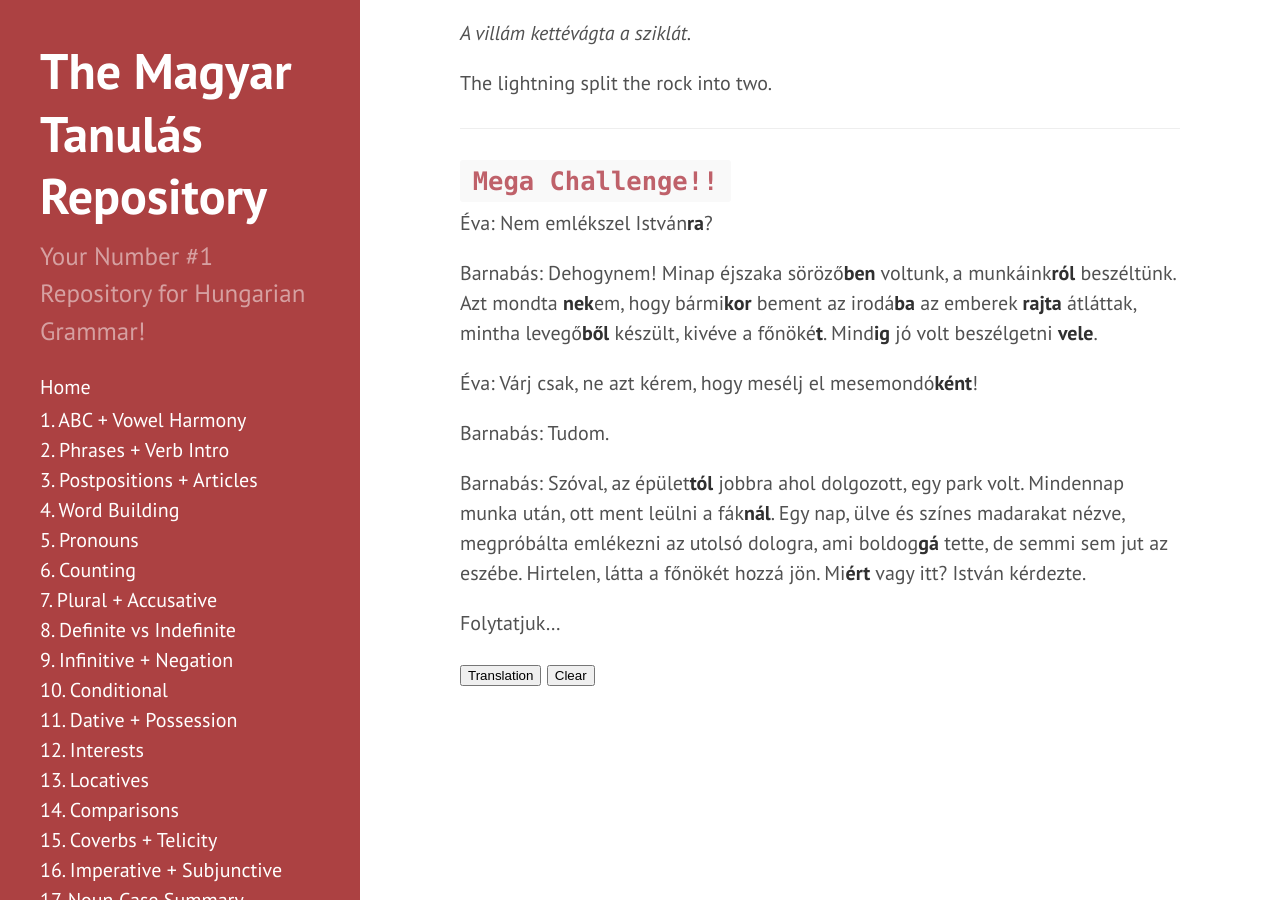
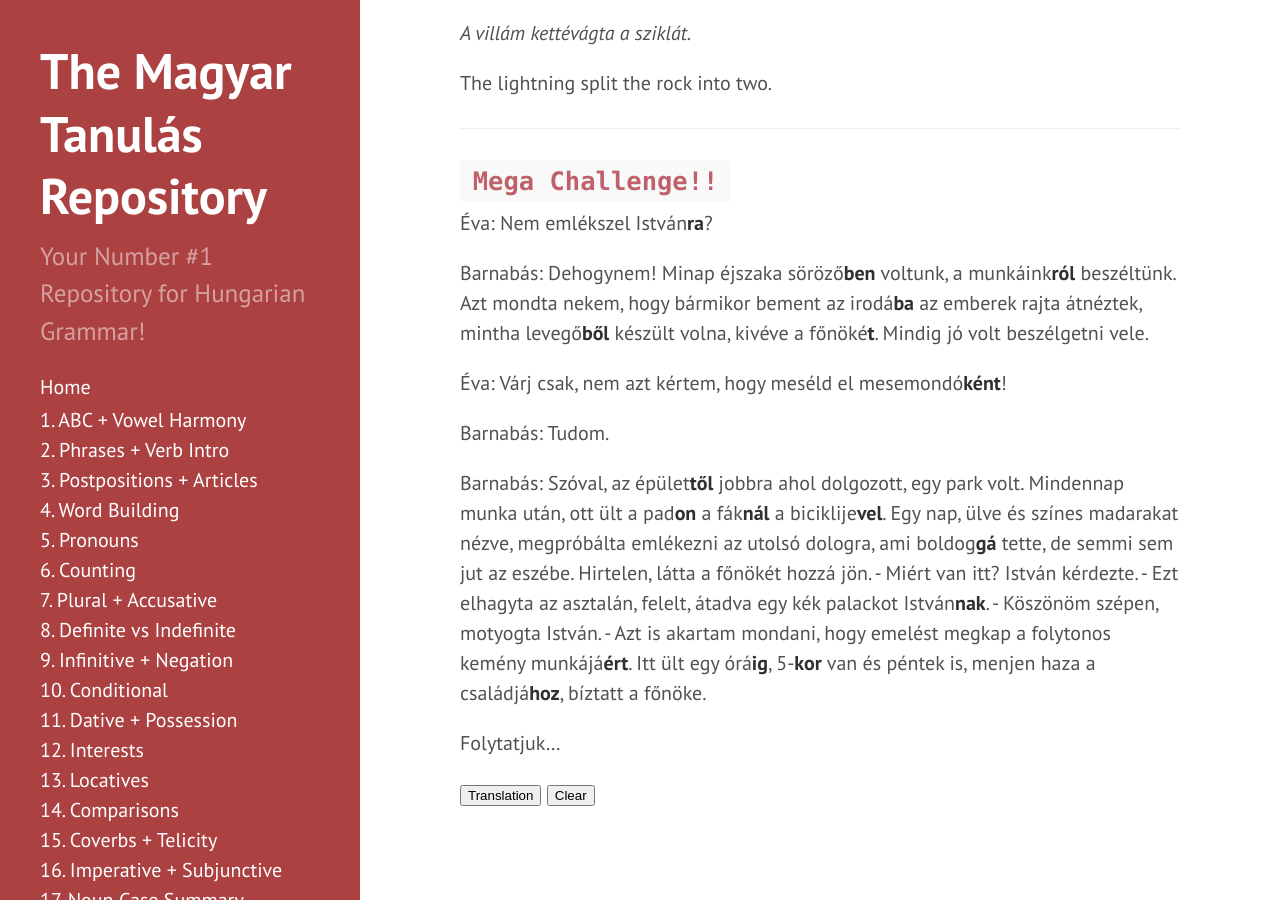
Before and after one commit to Magyartanulas/magyartanulas.github.io, a Jekyll site: the page built from noun_case_summary.md, in a window 1280 px wide and 900 px high, scrolled down 4963 px. Built offline with Jekyll 4.4.1, drawn with Linux system fonts in a browser that asks for light colours; Markdown is read by kramdown in place of the engine named in the settings.

Commit message:
Update noun_case_summary.md

```diff
--- a/noun_case_summary.md
+++ b/noun_case_summary.md
@@ -168,13 +168,16 @@ function clearAll() {
 
 Éva: Nem emlékszel István**ra**?
 
-Barnabás: Dehogynem! Minap éjszaka söröző**ben** voltunk, a munkáink**ról** beszéltünk. Azt mondta **nek**em, hogy bármi**kor** bement az irodá**ba** az emberek **rajta** átláttak, mintha levegő**ből** készült, kivéve a főnöké**t**. Mind**ig** jó volt beszélgetni **vele**.
+Barnabás: Dehogynem! Minap éjszaka söröző**ben** voltunk, a munkáink**ról** beszéltünk. Azt mondta nekem, hogy bármikor bement az irodá**ba** az emberek rajta átnéztek, mintha levegő**ből** készült volna, kivéve a főnöké**t**. Mindig jó volt beszélgetni vele.
 
-Éva: Várj csak, ne azt kérem, hogy mesélj el mesemondó**ként**!
+Éva: Várj csak, nem azt kértem, hogy meséld el mesemondó**ként**!
 
 Barnabás: Tudom.
 
-Barnabás: Szóval, az épület**tól** jobbra ahol dolgozott, egy park volt. Mindennap munka után, ott ment leülni a fák**nál**. Egy nap, ülve és színes madarakat nézve, megpróbálta emlékezni az utolsó dologra, ami boldog**gá** tette, de semmi sem jut az eszébe. Hirtelen, látta a főnökét hozzá jön. Mi**ért** vagy itt? István kérdezte.
+Barnabás: Szóval, az épület**től** jobbra ahol dolgozott, egy park volt. Mindennap munka után, ott ült a pad**on** a fák**nál** a biciklije**vel**. Egy nap, ülve és színes madarakat nézve, megpróbálta emlékezni az utolsó dologra, ami boldog**gá** tette, de semmi sem jut az eszébe. Hirtelen, látta a főnökét hozzá jön. \- Miért van itt? István kérdezte.
+\- Ezt elhagyta az asztalán, felelt, átadva egy kék palackot István**nak**.
+\- Köszönöm szépen, motyogta István.
+\- Azt is akartam mondani, hogy emelést megkap a folytonos kemény munkájá**ért**. Itt ült egy órá**ig**, 5-**kor** van és péntek is, menjen haza a családjá**hoz**, bíztatt a főnöke.
 
 Folytatjuk...
 
@@ -192,9 +195,13 @@ Barnabás: Of course I do! The other night we were in a beer house talking about
 <br />
 Barnabás: I know.<br />
 <br />
-Barnabás: So there was a park to the right of the building where he worked. Everyday after work he went there to sit down by the trees. One day, while sitting and watching colourful birds, he tried to remember the last thing that made him happy, but nothing came to mind. Suddenly he saw his boss coming towards him. Why are you here? asked István.<br />
+Barnabás: So there was a park to the right of the building where he worked. Everyday after work he sat there on the bench by the trees with his bicycle. One day, while sitting and watching colourful birds, he tried to remember the last thing that made him happy, but nothing came to mind. Suddenly he saw his boss coming towards him. "Why are you here?" asked István.<br />
+"You left this behind on your desk", he/she replied, handing a blue bottle to István.<br />
+"Thank you very much" mumbled István.<br />
+"I also wanted to say that you're getting a raise for your non-stop hard work.<br />
+You've sat here for an hour, it's five o' clock and it's Friday as well, go home to your family" encouraged his boss."<br />
 <br />
-Folytatjuk...
+To be continued...
 </div>
 
 <div id = "none" style ="display:block">
@@ -216,4 +223,9 @@ Folytatjuk...
 <br/>
 <br/>
 <br/>
+<br/>
+<br/>
+<br/>
+<br/>
+<br/>
 </div>
```
